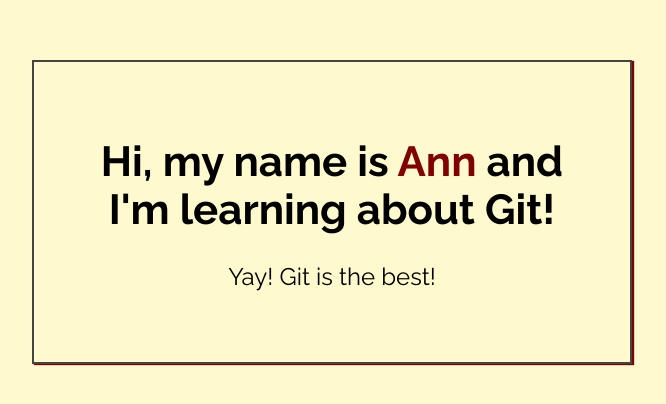
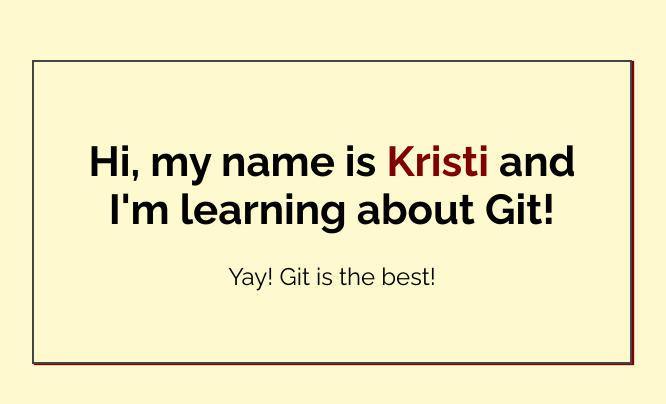
Before and after one commit to kdillhyon/My-First-Repo, a plain HTML site: page index.html in a window 1280 px wide. Shown: the part 188-592 px from the top of the page, without its empty margins (308-974 px from the left). Drawn offline with Linux system fonts and the light colour scheme.

Commit message:
added name to index.html

```diff
--- a/index.html
+++ b/index.html
@@ -14,7 +14,7 @@
 <body>
 
     <div class="greeting">
-        <h1>Hi, my name is <span class="highlight">Ann</span> and I'm learning about Git! </h1>
+        <h1>Hi, my name is <span class="highlight">Kristi</span> and I'm learning about Git! </h1>
 
         <p>Yay! Git is the best!</p>
     </div>
```
